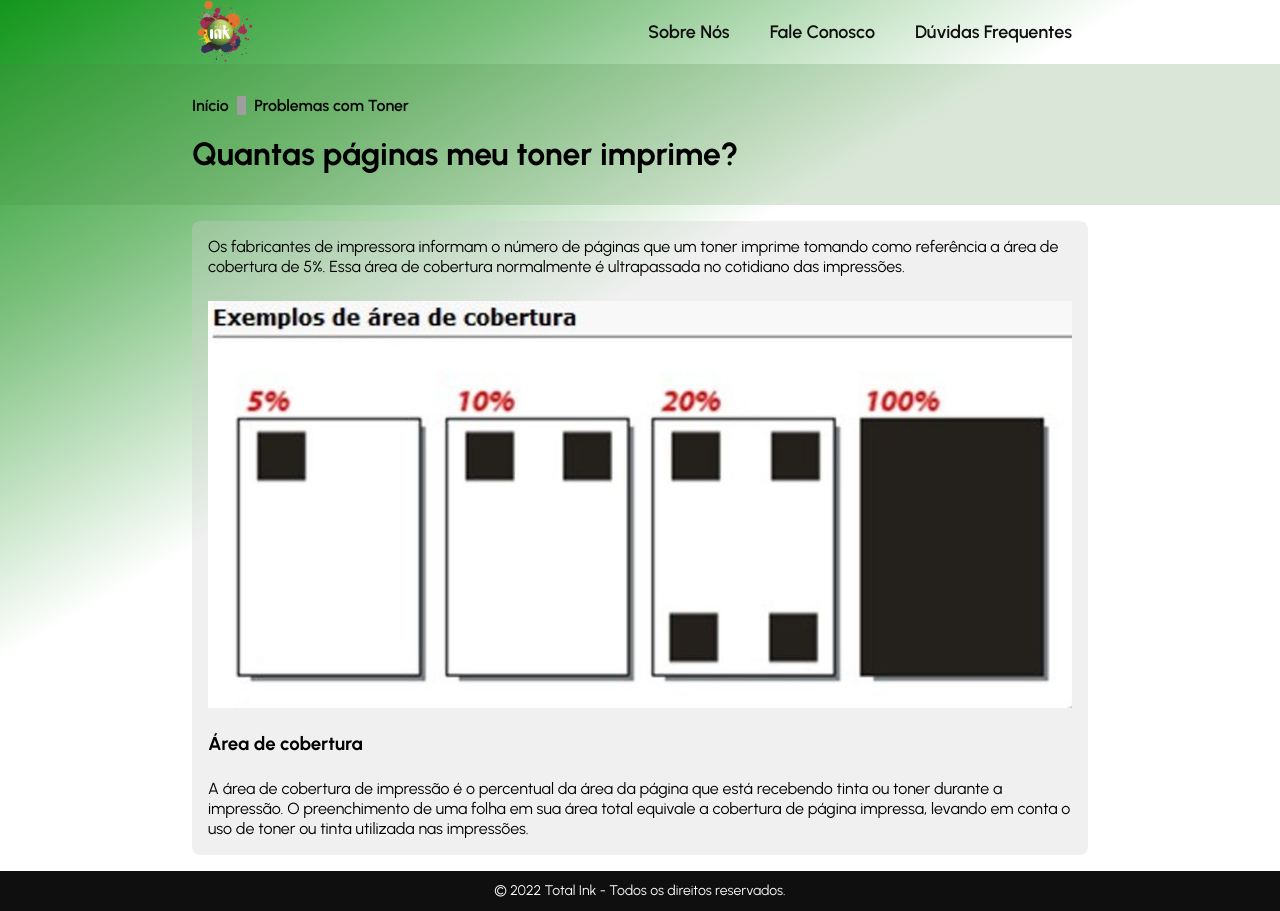
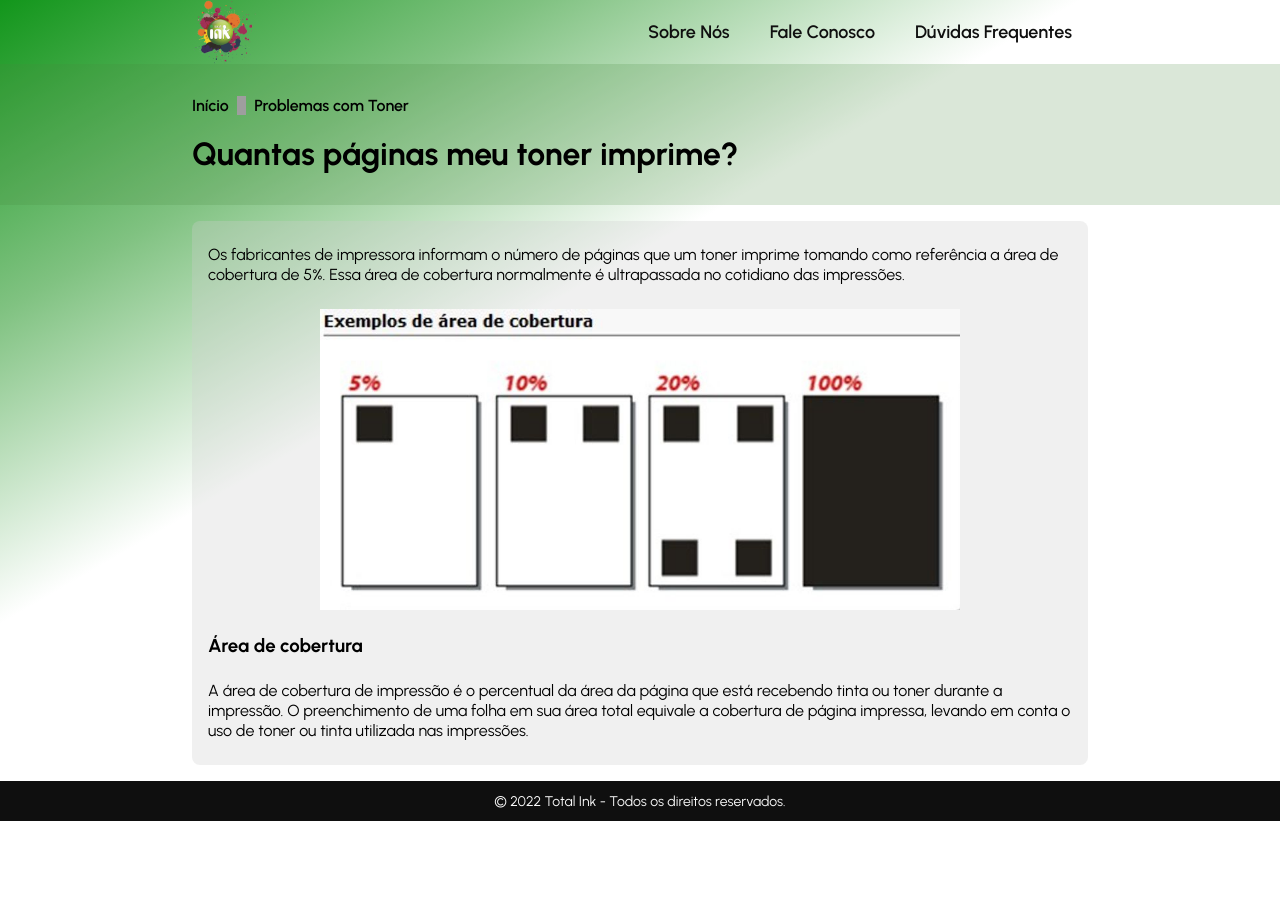
Before and after one commit to diegonacif/totalink-page, a React (Vite) app: page /article/how-many-pages in a window 1280 px wide. After the commit the page ends 821 px from the top, so only its background shows below. Built offline with nearby package versions, Linux system fonts and the light colour scheme; grey boxes are pictures that could not be loaded; a web font is replaced by a local one.

Commit message:
feat: main page buttons hover animation

```diff
--- a/src/articles/_Articles.scss
+++ b/src/articles/_Articles.scss
@@ -23,8 +23,13 @@
       width: 100%;
       background-color: $gray-bg-mirror;
       border-radius: 8px;
-      padding: 1rem;
+      padding: 1.5rem 1rem;
       gap: 1.5rem;
+
+      img {
+        max-width: 40rem;
+        align-self: center;
+      }
 
       p {
         line-height: 1.25rem;
--- a/src/components/MapsButton/_MapsButton.scss
+++ b/src/components/MapsButton/_MapsButton.scss
@@ -5,6 +5,7 @@
   top: 50%;
   transform: translateY(-50%);
   right: 2.5rem;
+  transition: transform 0.3s;
 
   img {
     width: 100%;
@@ -13,5 +14,10 @@
 
   @media only screen and ($notebook-size) {
     right: 5rem;
+
+    &:hover {
+      transform: translateY(-50%) scale(1.15);
+      transition: transform 0.6s;
+    }
   }
 }
--- a/src/css/App.css
+++ b/src/css/App.css
@@ -455,6 +455,7 @@
   right: 2.5rem;
   top: 50%;
   transform: translateY(-50%);
+  transition: transform 0.6s;
   width: 2.5rem;
   height: 2.5rem;
   display: flex;
@@ -507,6 +508,10 @@
   }
   .footer .information .phones {
     padding: 0 2rem;
+  }
+  .footer .information .phones .whatsapp-button-wrapper:hover {
+    transform: translateY(-50%) scale(1.15);
+    transition: transform 0.6s;
   }
 }
 @media only screen and (min-width: 1280px) {
@@ -601,6 +606,7 @@
   top: 50%;
   transform: translateY(-50%);
   right: 2.5rem;
+  transition: transform 0.3s;
 }
 .maps-button-container img {
   width: 100%;
@@ -609,6 +615,10 @@
 @media only screen and (min-width: 1024px) {
   .maps-button-container {
     right: 5rem;
+  }
+  .maps-button-container:hover {
+    transform: translateY(-50%) scale(1.15);
+    transition: transform 0.6s;
   }
 }
 
@@ -732,8 +742,12 @@
   width: 100%;
   background-color: rgba(206, 206, 206, 0.3);
   border-radius: 8px;
-  padding: 1rem;
+  padding: 1.5rem 1rem;
   gap: 1.5rem;
+}
+.article-container .article-main .article-content img {
+  max-width: 40rem;
+  align-self: center;
 }
 .article-container .article-main .article-content p {
   line-height: 1.25rem;
```
Also changed, not shown: src/components/Footer/_Footer.scss (+9 -1 lines), 1 other file (tests, documents, lock files or other folders).
